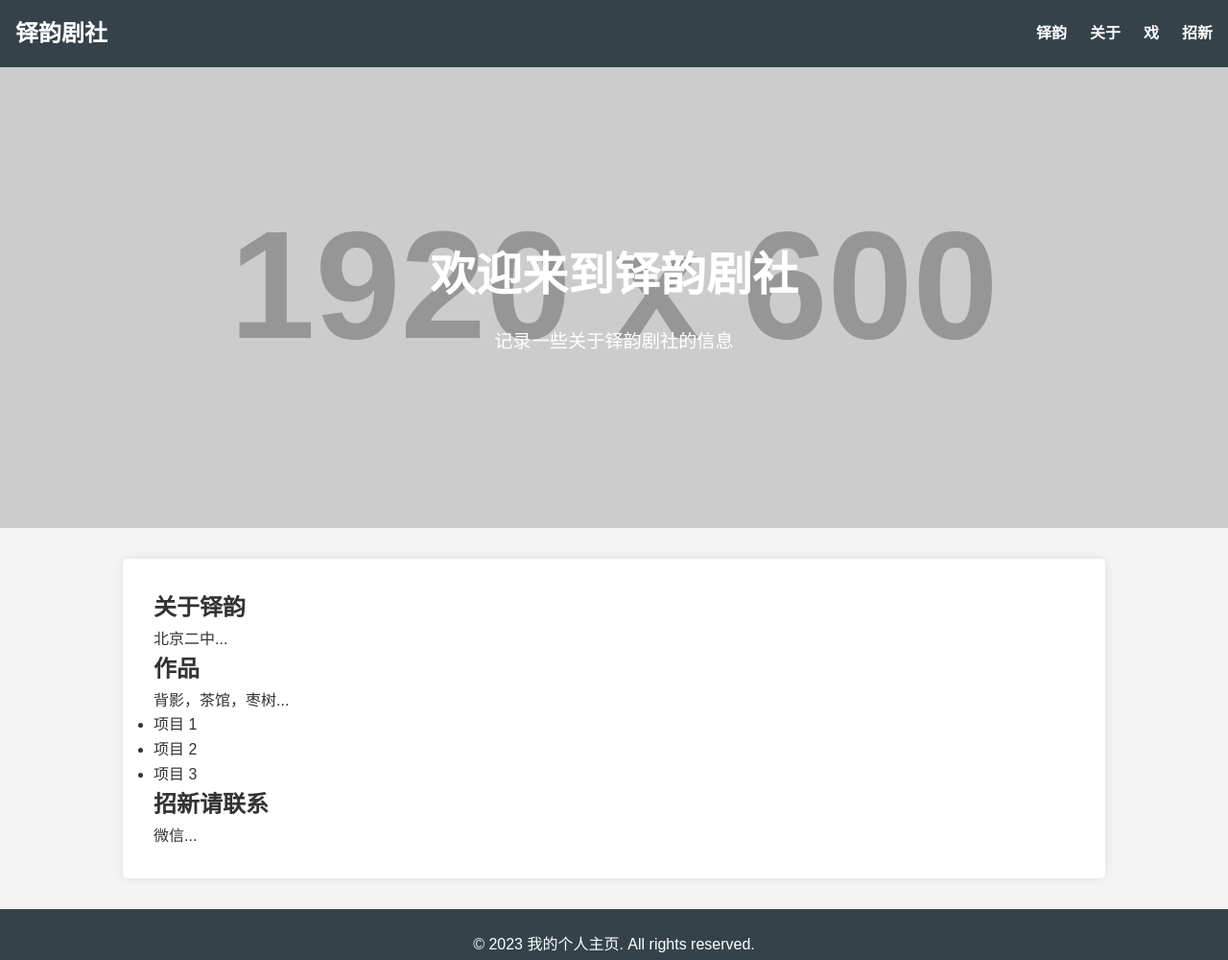
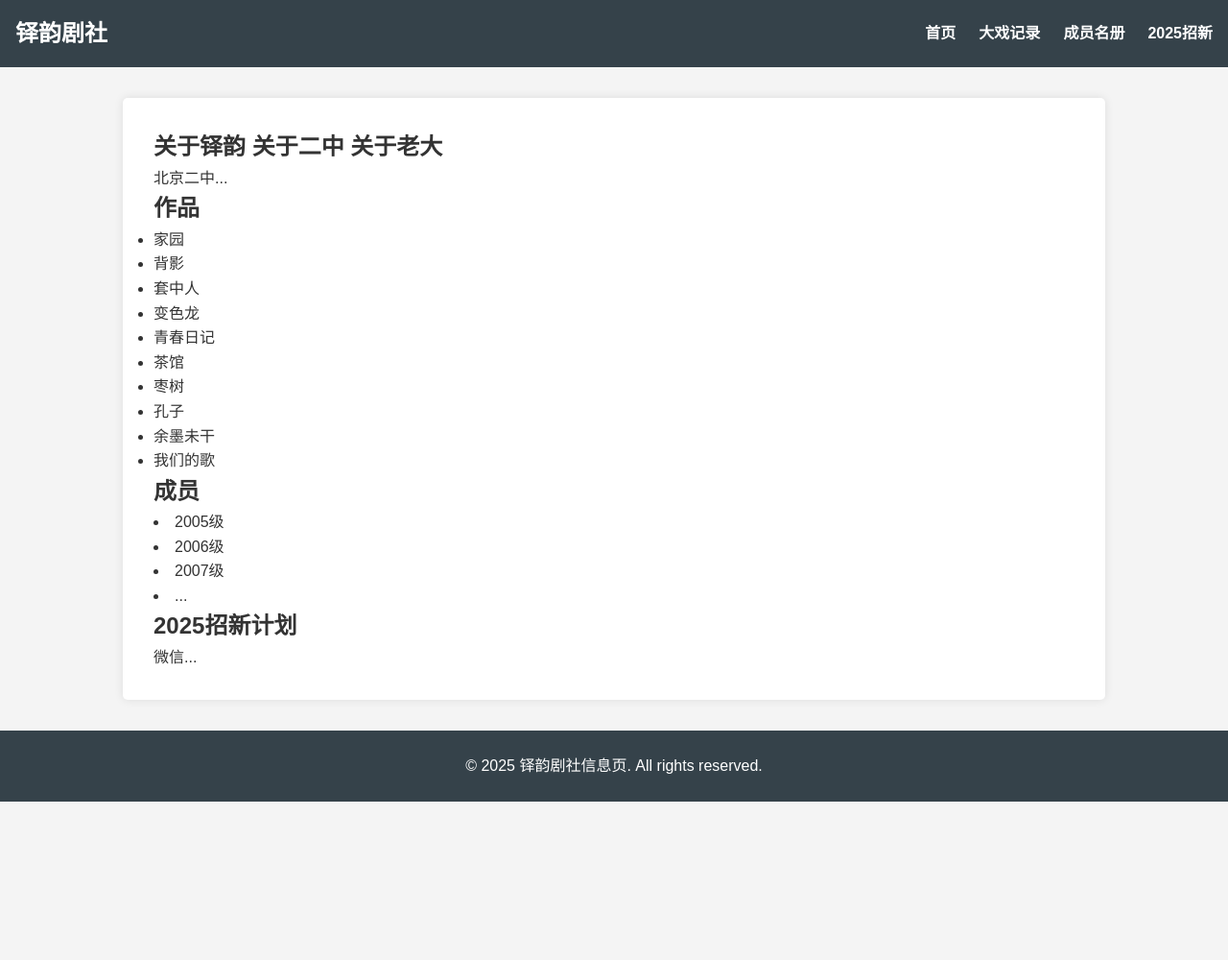
Before and after one commit to VolksWaffe/duoyun.github.io, a plain HTML site: page index.html in a window 1280 px wide. Shown: the whole page at 96% size. After the commit the page ends 835 px from the top, so only its background shows below. Drawn offline with Linux system fonts and the light colour scheme; placeholder pictures from the web are drawn by us.

Commit message:
Update index.html

```diff
--- a/index.html
+++ b/index.html
@@ -3,7 +3,7 @@
 <head>
     <meta charset="UTF-8">
     <meta name="viewport" content="width=device-width, initial-scale=1.0">
-    <title>我页</title>
+    <title>首页</title>
     <style>
         /* 全式 */
         * {
@@ -106,47 +106,57 @@
             <h1>铎韵剧社</h1>
         </div>
         <ul>
-            <li><a href="#duoyun">铎韵</a></li>
-            <li><a href="#about">关于</a></li>
-            <li><a href="#projects">戏</a></li>
-            <li><a href="#contact">招新</a></li>
+            <li><a href="#home">首页</a></li>
+            <li><a href="#project">大戏记录</a></li>
+            <li><a href="#member">成员名册</a></li>
+            <li><a href="#new">2025招新</a></li>
         </ul>
     </nav>
 
-    <!-- 主页横幅 -->
-    <section class="hero" id="duoyun">
-        <div>
-            <h1>欢迎来到铎韵剧社</h1>
-            <p> 记录一些关于铎韵剧社的信息</p>
-        </div>
-    </section>
+
 
     <!-- 主要内容 -->
     <div class="container">
-        <section id="about">
-            <h2>关于铎韵</h2>
+        <section id="home">
+            <h2>关于铎韵 关于二中 关于老大</h2>
             <p>北京二中...</p>
         </section>
 
         <section id="projects">
             <h2>作品</h2>
-            <p>背影，茶馆，枣树...</p>
+
             <ul>
-                <li>项目 1</li>
-                <li>项目 2</li>
-                <li>项目 3</li>
+                <li>家园</li>
+                <li>背影</li>
+                <li>套中人</li>
+                <li>变色龙</li>
+                <li>青春日记</li>
+                <li>茶馆</li>
+                <li>枣树</li>
+                <li>孔子</li>
+                <li>余墨未干</li>
+                <li>我们的歌</li>
             </ul>
         </section>
 
-        <section id="contact">
-            <h2>招新请联系</h2>
+        <section id="members">
+            <h2>成员</h2>
+            <li>2005级</li>
+            <li>2006级</li>
+            <li>2007级</li>
+            <li>...</li>
+            <p></p>
+        </section>
+
+        <section id="new">
+            <h2>2025招新计划</h2>
             <p>微信...</p>
         </section>
     </div>
 
     <!-- 页脚 -->
     <footer>
-        <p>&copy; 2023 我的个人主页. All rights reserved.</p>
+        <p>&copy; 2025 铎韵剧社信息页. All rights reserved.</p>
     </footer>
 </body>
 </html>
```
